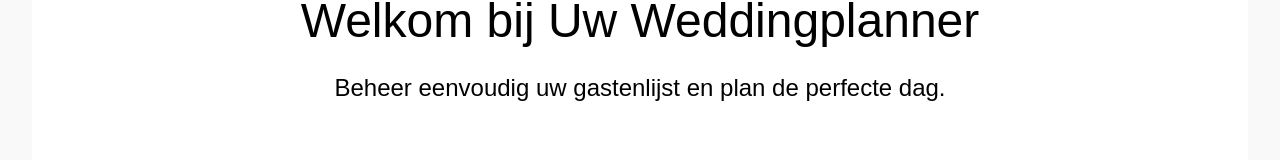
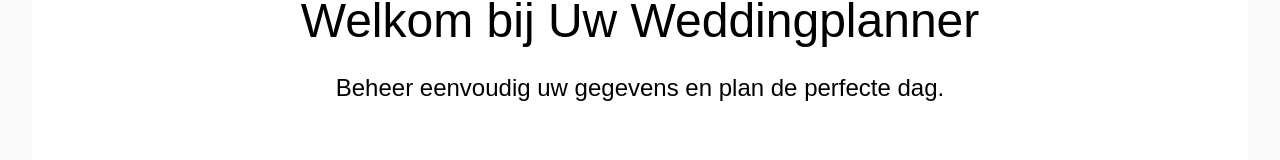
Before and after one commit to XYYLG/weddingplanner-front-end, a React (Vite) app: page / in a window 1280 px wide. Shown: the part 196-356 px from the top of the page. Built offline with nearby package versions, Linux system fonts and the light colour scheme.

Commit message:
Homepage text adjusted

```diff
--- a/src/Pages/HomePage/Home.tsx
+++ b/src/Pages/HomePage/Home.tsx
@@ -9,7 +9,7 @@ const Home: React.FC = () => {
             <NavBar />
             <div className="hero-section">
                 <h1>Welkom bij Uw Weddingplanner</h1>
-                <p>Beheer eenvoudig uw gastenlijst en plan de perfecte dag.</p>
+                <p>Beheer eenvoudig uw gegevens en plan de perfecte dag.</p>
             </div>
 
             <div className="feature-section">
```
